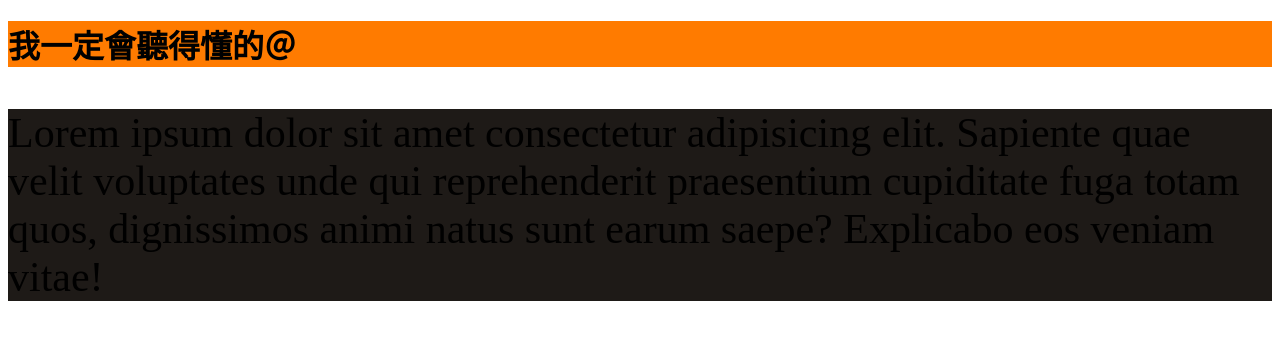
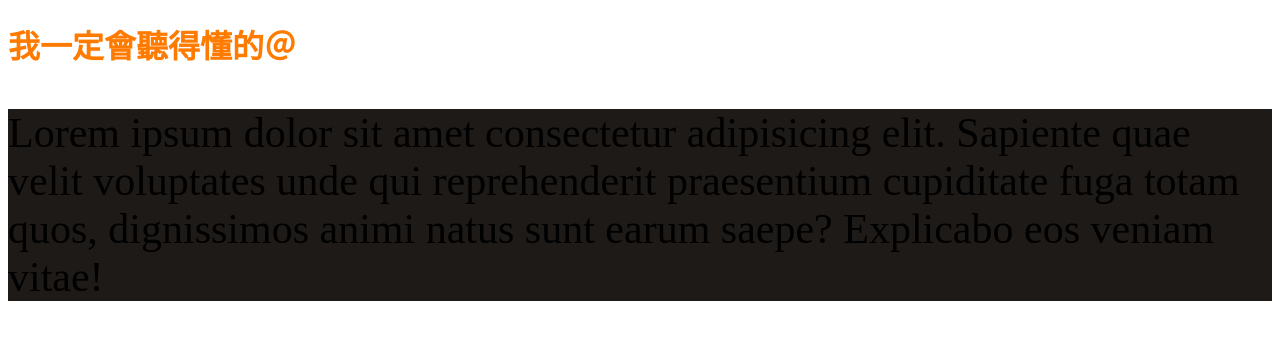
Before and after one commit to she0107/sheena09061, a plain HTML site: page index.html in a window 1280 px wide. Drawn offline with Linux system fonts and the light colour scheme.

Commit message:
重設css

```diff
--- a/git0906.css
+++ b/git0906.css
@@ -1,5 +1,5 @@
 h1 {
-    background-color: rgb(255, 123, 0);
+    color: rgb(255, 123, 0);
 }
 
 p {
```
